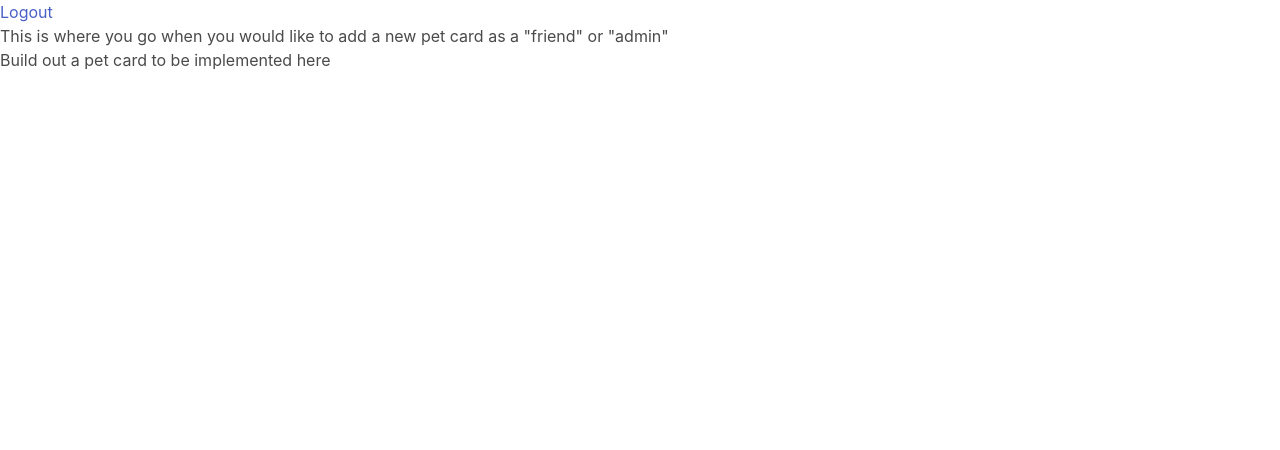
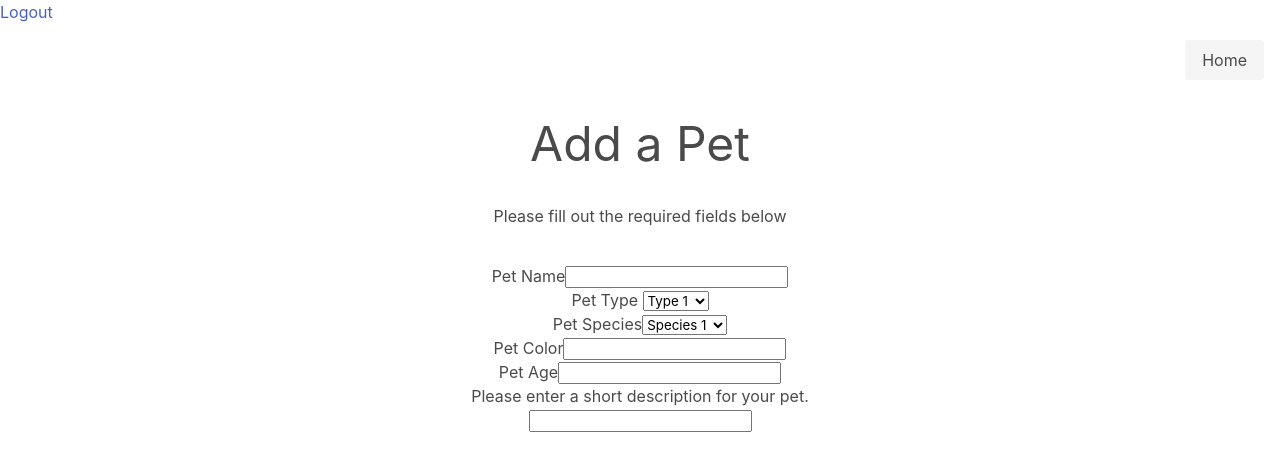
Before and after one commit to Jemster07/furever-friend-finder, a Vue app in the folder vue/: page /newpet in a window 1280 px wide. Shown: the top 450 px of the page. Built offline with nearby package versions, Linux system fonts and the light colour scheme; sample sign-in values are in the browser's storage.

Commit message:
Front End

```diff
--- a/vue/src/router/index.js
+++ b/vue/src/router/index.js
@@ -64,7 +64,7 @@ const router = new Router({
       name: 'petdirectory',
       component: PetDirectory,
       meta: {
-        requiresAuth: true
+        requiresAuth: false
       }
     },
     {
--- a/vue/src/views/FriendDirectory.vue
+++ b/vue/src/views/FriendDirectory.vue
@@ -1,12 +1,20 @@
 <template>
   <div>
+    <div class="has-text-right py-4 px-4">
+      <router-link :to="{ name: 'home' }" class="button is-light">
+        Home
+      </router-link>
+    </div>
+
+    <div>
       This is where you go to see a list of all active friends and admins
-      <p> build this layout when register works </p>
+      <p>build this layout when register works</p>
+    </div>
   </div>
 </template>
 
 <script>
 export default {
-    name: 'frienddirectory'
-}
+  name: "frienddirectory",
+};
 </script>
--- a/vue/src/views/Home.vue
+++ b/vue/src/views/Home.vue
@@ -12,16 +12,23 @@
       <a id="tab-bar">
         <ul id="tabs">
           <li id="tab">
-                <router-link v-bind:to="{name: 'home'}" style="color: black" v-on:hover="{color: lightgreen}">HOME</router-link>
+            <router-link
+              v-bind:to="{ name: 'petdirectory' }"
+              style="color: black"
+              >VIEW PETS</router-link
+            >
           </li>
           <li id="tab">
-                <router-link v-bind:to="{name: 'petdirectory'}" style="color: black">VIEW PETS</router-link>
+            <router-link v-bind:to="{ name: 'newpet' }" style="color: black"
+              >ADD NEW PET</router-link
+            >
           </li>
           <li id="tab">
-                <router-link v-bind:to="{name: 'newpet'}" style="color: black">ADD NEW PET</router-link>
-              </li>
-              <li id="tab">
-                <router-link v-bind:to="{name: 'frienddirectory'}" style="color: black">VIEW FRIENDS</router-link>
+            <router-link
+              v-bind:to="{ name: 'frienddirectory' }"
+              style="color: black"
+              >VIEW FRIENDS</router-link
+            >
           </li>
         </ul>
       </a>
@@ -31,13 +38,16 @@
           <router-link
             v-bind:to="{ name: 'login' }"
             class="button is-size-6 is-primary navbar-item my-3"
+            v-if="!this.$route.query.registration"
             >Login</router-link
           >
           <router-link
             v-bind:to="{ name: 'register' }"
             class="button is-size-6 is-success navbar-item my-3"
+            v-if="!this.$route.query.registration"
             >Create Account</router-link
           >
+          <router-link id="logout"></router-link>
         </div>
       </div>
     </nav>
@@ -46,12 +56,46 @@
       <div id="welcome-box">
         <h1 id="welcome-message" class="is-size-1 py-5">Welcome!</h1>
       </div>
-
+    </div>
     <div id="message-box" class="message">
       <div class="message-header">About Us</div>
       <div class="message-body">
-          Furever Friend Finder is your one-stop shop when it comes to
-          discovering the purr-fect addition to your family
+        Furever Friend Finder is your one-stop shop when it comes to discovering
+        the purr-fect addition to your family
+      </div>
+    </div>
+
+    <div class="card">
+      <div class="card-image">
+        <figure class="image is-4by3">
+          <img
+            src="https://bulma.io/images/placeholders/1280x960.png"
+            alt="Placeholder img"
+          />
+        </figure>
+      </div>
+      <div class="card-content">
+        <div class="media">
+          <div class="media-left">
+            <figure class="image is-48x48">
+              <img
+                src="https://bulma.io/images/placeholders/96x96.png"
+                alt="Placeholder img"
+              />
+            </figure>
+          </div>
+          <div class="media-content">
+            <p class="title is-4">Pet Name</p>
+            <p class="subtitle is-6">Breed</p>
+          </div>
+        </div>
+
+        <div class="content">
+            (description) Lorem, ipsum dolor sit amet consectetur adipisicing
+            elit. Quaerat pariatur dolorem quo aliquam sapiente eos accusamus
+            sunt tempore. Praesentium natus repudiandae commodi eaque eligendi a
+            molestiae rem quo delectus numquam.
+
         </div>
       </div>
     </div>
@@ -65,18 +109,18 @@ export default {
 </script>
 
 <style>
-
-#lower-page{
-    background-image: url('../img/3-running-dogs.gif');
+#lower-page {
   padding-top: 15px;
+  height: 40vh;
+  background-color: rgb(rgba(11, 243, 135, 0.575), green, blue);
 }
-#banner{
+#banner {
   padding-left: 25px;
 }
-#buttons{
+#buttons {
   padding-right: 25px;
 }
-#tab{
+#tab {
   font-size: 20px;
   padding-top: 10px;
   padding-bottom: 10px;
@@ -87,12 +131,11 @@ export default {
   border-left: 1px solid lightgreen;
   border-right: 1px solid lightgreen;
   border-radius: 2px;
-
 }
-#tabs{
+#tabs {
   display: flex;
 }
-#navigator{
+#navigator {
   display: flex;
   align-items: center;
   justify-content: space-between;
@@ -113,14 +156,13 @@ display: flex;
   border-right: solid black 1px;
 
   border-radius: 4px;
-  width: 1500px;
+  width: 100vw;
   height: 75px;
   justify-content: center;
   align-items: center;
 }
 #main-page {
   height: 50vh;
-
 }
 #message-box {
   display: flex;
--- a/vue/src/views/NewPet.vue
+++ b/vue/src/views/NewPet.vue
@@ -1,13 +1,71 @@
 <template>
-  <div> This is where you go when you would like to add a new pet card as a "friend" or "admin"
-      <p> Build out a pet card to be implemented here <p/>
+  <div id="newpet">
+        <div class="has-text-right py-4 px-4">
+      <router-link :to="{name: 'home'}" class="button is-light">
+        Home
+      </router-link>
+    </div>
+
+    <h1 class="has-text-centered is-size-1 py-3">Add a Pet</h1>
+      <p class="has-text-centered py-3"> Please fill out the required fields below<p/>
+      <div class="py-3"></div>
+
+      <form @submit.prevent="newpet" class="has-text-centered">
+        <div class="form-input-group">
+          <label for="petname">Pet Name</label>
+          <input id="petname" type="text" v-model="newpet.name" />
+        </div>
+        <div class="form-input-group">
+          <label for="pettype">Pet Type </label>
+          <select for="pettype"> Pet Type
+            <option value="type1">Type 1</option>
+            <option value="type2">Type 2</option>
+            <option value="type3">Type 3</option>
+          </select>
+          <input id="pettype" type="hidden" v-model="newpet.type" />
+        </div>
+        <div class="form-input-group">
+          <label for="petspecies">Pet Species</label>
+          <select for="petspecies">
+            <option value="species1">Species 1</option>
+            <option value="species2">Species 2</option>
+            <option value="species3">Species 3</option>
+          </select>
+          <input id="petspecies" type="hidden" v-model="newpet.species" />
+        </div>
+        <div class="form-input-group">
+          <label for="petcolor">Pet Color</label>
+          <input id="petcolor" type="text" v-model="newpet.color" />
+        </div>
+        <div class="form-input-group">
+          <label for="petage">Pet Age</label>
+          <input id="petage" type="number" v-model="newpet.age" />
+        </div>
+        <div class="form-input-group">
+          <p>Please enter a short description for your pet.</p>
+          <input id="petdesc" type="textarea" v-model="newpet.description" />
+        </div>
+
+      </form>
   </div>
 
 </template>
 
 <script>
 export default {
-    name: 'newpet'
+    name: 'newpet',
+    data() {
+      return{
+        newpet: {
+          type: '',
+          species: '',
+          color: '',
+          age: '',
+          name: '',
+          description: '',
+        }
+      }
+    }
 }
 </script>
 
--- a/vue/src/views/PetDirectory.vue
+++ b/vue/src/views/PetDirectory.vue
@@ -1,12 +1,23 @@
 <template>
   <div>
-      This is where you go when you want to view all pets available on the site
-      <p> updates to this page are to be handled when the pet card is built and able to be posted to the page itself</p>
+    <div class="has-text-right py-4 px-4">
+      <router-link :to="{ name: 'home' }" class="button is-light">
+        Home
+      </router-link>
+    </div>
+
+  <div>
+    This is where you go when you want to view all pets available on the site
+    <p>
+      updates to this page are to be handled when the pet card is built and able
+      to be posted to the page itself
+    </p>
+    </div>
   </div>
 </template>
 
 <script>
 export default {
-    name: 'petdirectory'
-}
+  name: "petdirectory",
+};
 </script>
--- a/vue/src/views/Register.vue
+++ b/vue/src/views/Register.vue
@@ -71,7 +71,7 @@
           <div class="form-input-group">
             <label for="zip">Zip Code</label>
             <input
-              type="number max-99999"
+              type="number"
               id="zip"
               v-model="user.address.zip"
               required
@@ -135,7 +135,7 @@ export default {
             const response = error.response;
             this.registrationErrors = true;
             if (response.status === 400) {
-              this.registrationErrorMsg = "Bad Request: Validation Errors";
+              this.registrationErrorMsg = "An Error Occured. Please check all fields for correct inputs";
             }
           });
       }
```
Also changed, not shown: 1 other file (tests, documents, lock files or other folders). Lines whose indentation alone changed are shown as unchanged.
